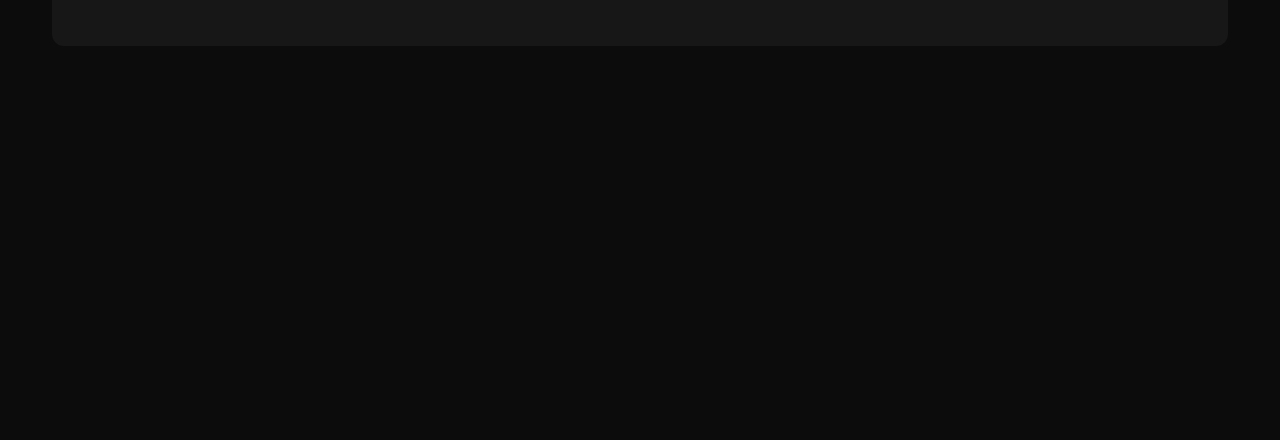
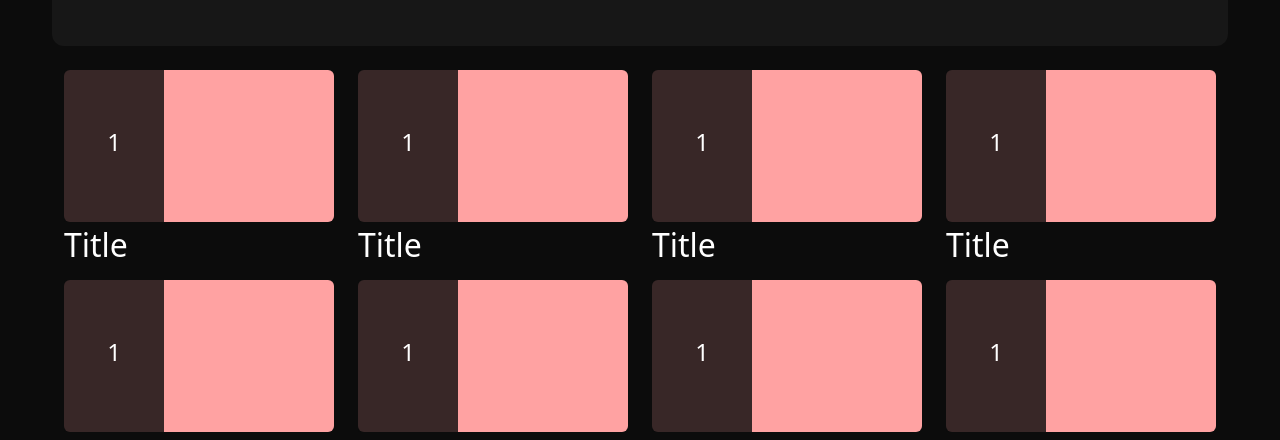
Before and after one commit to EddieO23/youtubeCloneReactApp, a React (Vite) app: page /playlist/1/1 in a window 1280 px wide. Shown: the part 348-788 px from the top of the page. Built offline with nearby package versions, Linux system fonts and the light colour scheme; no server answers.

Commit message:
sucesfully made skeleton for playlist video card

```diff
--- a/src/Pages/Playlist.jsx
+++ b/src/Pages/Playlist.jsx
@@ -3,10 +3,16 @@ import { useParams } from 'react-router-dom';
 import { getPlaylistsInfo } from '../utils/api';
 import { AiOutlineClose } from 'react-icons/ai';
 import { usePlaylistInfo } from '../Hooks/usePlaylistInfo';
+import { AiOutlineUnorderedList } from 'react-icons/ai';
 
 function Playlist() {
   const { channelId, playlistId } = useParams();
-  const { playlistInfo, showDescription, fetchPlaylistInfo, setShowDescription } = usePlaylistInfo();
+  const {
+    playlistInfo,
+    showDescription,
+    fetchPlaylistInfo,
+    setShowDescription,
+  } = usePlaylistInfo();
 
   useEffect(() => {
     fetchPlaylistInfo(playlistId);
@@ -30,6 +36,7 @@ function Playlist() {
           </div>
         </div>
       )}
+
       <div className='w-[90%] mx-auto mt-8'>
         <div className='row row-cols-2 bg-neutral-900 p-5 rounded-xl'>
           {/* image */}
@@ -67,6 +74,31 @@ function Playlist() {
             )}
           </div>
         </div>
+
+        <div className='row row-cols-4 gap-y-2 mt-4'>
+          {[...Array(12)].map((item, index) => {
+            return (
+              <div className='col flex flex-col' key={index}>
+                <div className='relative'>
+                  <div className='absolute flex gap-2 items-center top-0 left-0 bg-[#0c0c0cd0] px-2 py-0.5 h-full w-[100px] '>
+                    <h4 className='text-center w-full'>1</h4>
+                  </div>
+                  {/* thumbnail */}
+                  <div className='bg-red-300 object-cover aspect-[16/9] rounded'></div>
+                  {/* <img
+          src={item.thumbnail}
+          className='bg-red-300 aspect-[16/9] rounded object-cover'
+          alt=''
+        /> */}
+                </div>
+                {/* title */}
+                <div className='flex flex-col gap-1 mt-1'>
+                  <h2 className='text-md line-clamp-1'>Title</h2>
+                </div>
+              </div>
+            );
+          })}
+        </div>
       </div>
     </div>
   );
```
